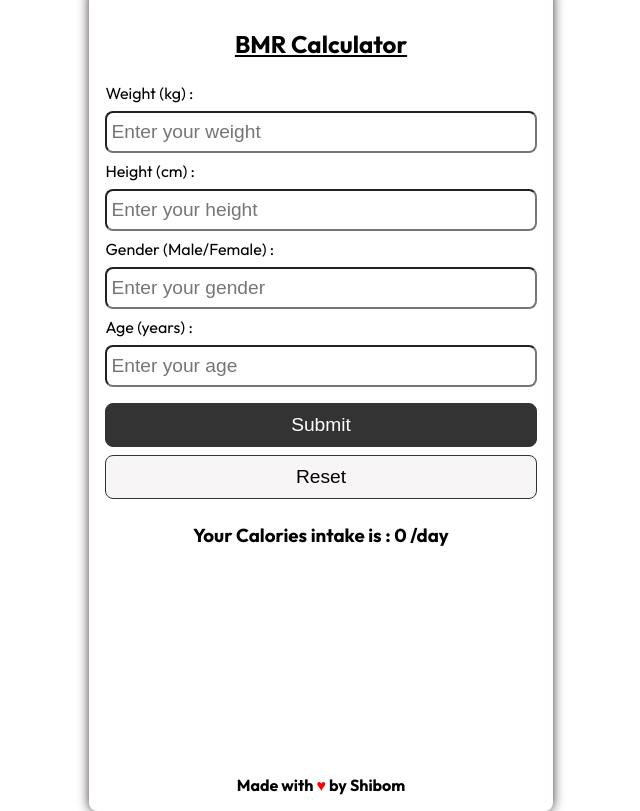
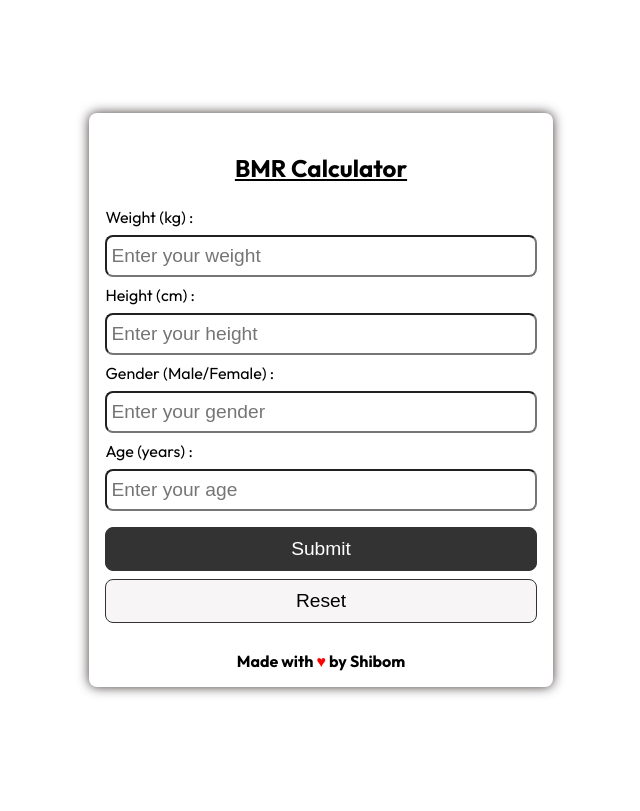
Before and after one commit to Shiibom-Bhowmik-12/Fitness-Tracker, a React (Create React App) app: page /bmr in a window 1280 px wide. Shown: the whole page, without its empty margins (319-959 px from the left). Built offline with nearby package versions, Linux system fonts and the light colour scheme.

Commit message:
Update BMR.js

```diff
--- a/src/Components/BMR.js
+++ b/src/Components/BMR.js
@@ -12,16 +12,18 @@ function BMR() {
   const [age,setAge]=useState('');
   const [message,setMessage]=useState('');
   const [calories,setCalories]=useState('0');
+  const [click,setClick]=useState(false);
 
   let CalcBmr = (e) => {
     //prevent submitting empty
     e.preventDefault();
+    setClick(true);
 
     let bmr=0;
-    if (weight === '' || height === '' || gender === '' || age === '') {
+    if(!(weight>0 && weight<=700) || !(height>0 && height<=700) || !(gender ==='Male' || gender ==='Female') || !(age>0 && age<=150)) {
       toaster.danger('Please enter a valid weight, height and gender!');
     }
-    else{
+    else if((weight>0 && weight<=700) && (height>0 && height<=700) && (gender ==='Male' || gender ==='Female') && (age>0 && age<=150)){
       toaster.success('BMR calculated successfully!');
       if(gender === 'Male'){
         bmr=88.362 + (13.397*weight) + (4.799*height) - (5.677*age);
@@ -62,11 +64,7 @@ function BMR() {
     }
   }
 
-  let imgSrc=null;
-  if(calories < 1){
-    imgSrc = null;
-  }
-  else{
+    var imgSrc;
     if(calories >100 && calories <=1000){
       imgSrc=require('../Components/assetss/food.png');
     }
@@ -94,7 +92,6 @@ function BMR() {
     else{
       imgSrc=require('../Components/assetss/food8.png');
     }
-  }
 
     let reload = () => {
       setWeight('');
@@ -102,8 +99,8 @@ function BMR() {
       setGender('');
       setAge('');
       setMessage('');
-    setCalories('');
-    imgSrc=null;
+      setCalories('0');
+      setClick(false);
     }
 
   return (
@@ -133,14 +130,20 @@ function BMR() {
           </form>
 
             <button className='btn btn-outline' onClick={reload} type='reload'>Reset</button>
+            {
+              click===true &&
                 <div className='center'>
                   <h3>Your Calories intake is : {calories} /day</h3>
                   <p>{message}</p>
                 </div>
-
+            }
+            {
+              click===true &&
               <div className='img-container'>
                  <img src={imgSrc} alt=''></img>
               </div>
+            }
+
 
             <br/>
             <footer className='footer'>
```
Lines whose indentation alone changed are shown as unchanged.
